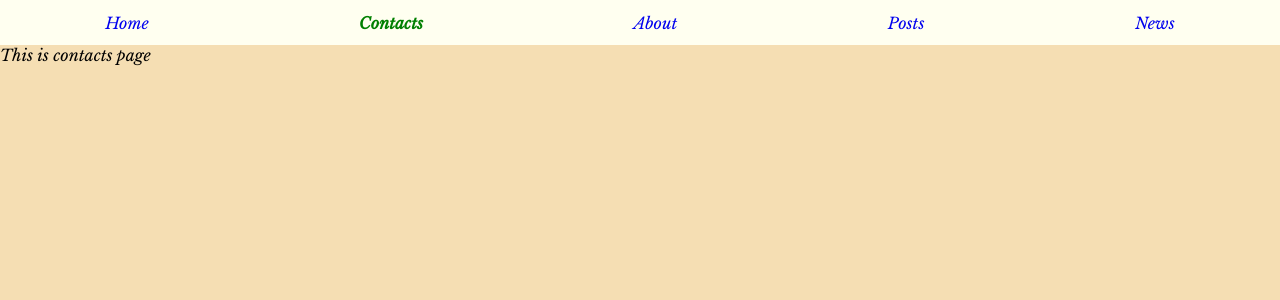
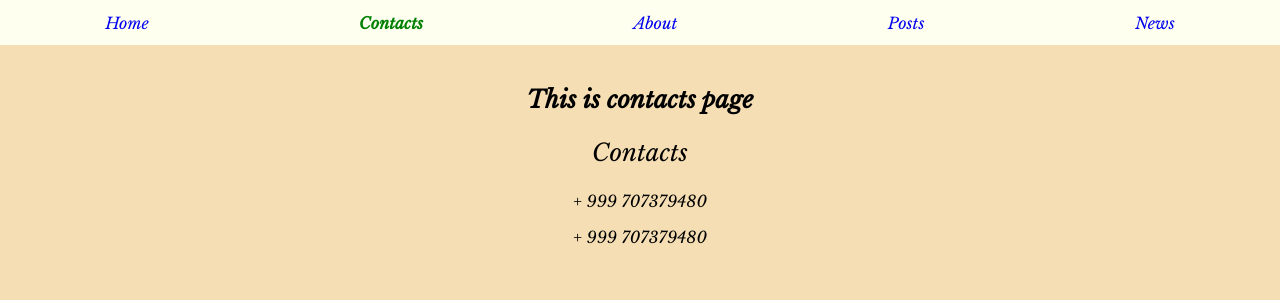
Before and after one commit to keremet-kerimova/router-example, a React (Create React App) app: page /contacts in a window 1280 px wide. Shown: the top 300 px of the page. Built offline with nearby package versions, Linux system fonts and the light colour scheme.

Commit message:
Added new files with styles

```diff
--- a/src/App.js
+++ b/src/App.js
@@ -8,6 +8,7 @@ import "./App.css"
 import Posts from "./Posts/Posts";
 import Saide from "./Saide/Saide";
 import PostFull from "./Posts/PostFull/PostFull";
+import PostList from "./Posts/PostList/PostList";
 
 
 function App() {
@@ -43,6 +44,7 @@ function App() {
       <Route  path="/about" component={About}/>
       <Route  path="/contacts" component={Contacts}/>
       <Route  path="/posts" component={Posts}/>
+      <Route  path="/postfull" component={PostList}/>
       <Route  path="/saide" component={Saide}/>
       <Route   exact path="/" component={Home}/>
       <Route  path="/" component={NotFound}/>
--- a/src/Contacts/Contact.module.css
+++ b/src/Contacts/Contact.module.css
@@ -0,0 +1,7 @@
+.Contacts{
+        padding-top: 20px;
+        text-align: center;
+    }
+    .par {
+        font-size: 24px;
+    }
--- a/src/Contacts/Contacts.js
+++ b/src/Contacts/Contacts.js
@@ -1,6 +1,14 @@
+ import classes from "./Contact.module.css"
 const Contacts = () => {
     return(
-        <div>This  is contacts page </div>
+        <div className={classes.Contacts}>
+        <h2>This is contacts page</h2>
+        <p className={classes.par}>Contacts</p>
+        <span>
+            <p>+ 999 707379480</p>
+            <p>+ 999 707379480</p>
+        </span>
+    </div>
     )
 }
 export default Contacts;
```
